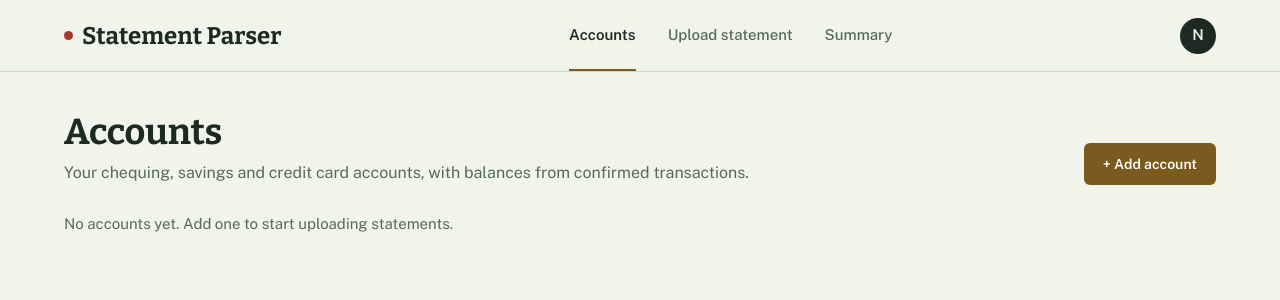
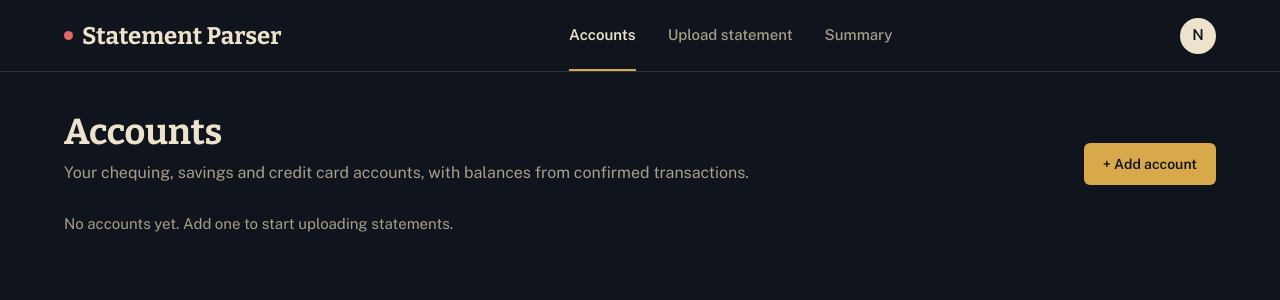
Before and after one commit to AliAliAljasim/tide-finance-tracker, a Flask app: page /accounts in a window 1280 px wide. Shown: the top 300 px of the page. Run offline with Flask 3, Linux system fonts and the light colour scheme; the visitor is signed in with stand-in values (Sample User, id 1); data that the repository does not hold is empty.

Commit message:
Restyle to a dark 'deep vault navy' palette
Same system (ledger-paper layout, red-for-debits rule, Bitter+Public
Sans type, stamp/margin-rule components) on a dark theme instead:
navy background, parchment-cream ink, brass/gold accent.

Palette work, since a straight color swap didn't hold up:
- Plain dark ink read as the obvious credit color but failed the
  categorical chart validator (too dark/low-chroma to register as a
  hue), same problem gold had as a *chart mark* even though it works
  fine as UI accent text/buttons. Landed on a validated blue-black
  ledger-ink blue (#5098E8) for credits instead, paired with red
  (#e66767) for debits — both checked against the actual chart/card
  surfaces, not just eyeballed.
- Re-did every hardcoded color that assumed the light theme's
  direction: modal backdrop/shadow opacity, hover states (were using
  the *darker* page background for hover, which reads backwards on a
  dark UI — switched to a lighter --surface-hover), toast/button text
  on colored fills (white text was unreadable on the light gold accent
  and sub-4.5:1 on the red), and the review page's flagged/duplicate
  row tints (light pastel washes replaced with dark tinted washes).
- Re-validated contrast by hand after every change: --muted, the auth
  panel's lede/foot text, and the credit/debit pair all checked
  against WCAG/the dataviz palette validator rather than assumed.
- Auth split panel's hero side now needs its own explicit dark value
  (the previous var(--ink) reference flipped to light along with
  --ink itself), stepped one level darker than the page background so
  the hero/form split still reads.
- Category chart uses the dataviz skill's own dark-surface categorical
  steps, re-validated against this app's actual card surface color
  rather than the skill's default surface.

Backend untouched; all 47 tests still pass.

```diff
--- a/static/css/app.css
+++ b/static/css/app.css
@@ -1,19 +1,22 @@
 :root {
-  /* "The Ledger" — pale accounting-pad paper, ink, and a single red rule
-     for debits (the old bookkeeping idiom: "in the red"). Credits and
-     success states stay in ordinary ink; there is no separate green. */
-  --ground: #F0F4EA;        /* ledger-paper green */
-  --surface: #FFFFFF;       /* index-card white */
-  --ink: #1D2A24;           /* ledger ink */
-  --muted: #566A58;         /* faded ink */
-  --line: #CBD9C4;          /* pale rule line */
-  --line-soft: #DEE8D8;
-  --track: #E3EBDD;
-  --border-input: #B9C9B2;
-  --accent: #7A5A1E;        /* brass ink — links, primary actions, stamps */
-  --accent-ink: #FFFFFF;
-  --pos: #2A5CA8;           /* credits: blue-black ledger ink, not green */
-  --neg: #A4392C;           /* debits/errors: ledger red */
+  /* "The Ledger: Vault" — a bank vault at night. Deep navy instead of
+     paper, a warm brass/gold accent (the vault's fittings), parchment-cream
+     ink, and the same bookkeeping rule as before: red is reserved for
+     debits and errors only — credits get their own blue ledger-ink, never
+     a generic green. */
+  --ground: #10151D;        /* vault-room navy */
+  --surface: #1A212B;       /* deposit-box panel */
+  --surface-hover: #212B38;
+  --ink: #EDE3CC;           /* parchment ink */
+  --muted: #A89E89;         /* dimmed parchment */
+  --line: #2B3545;          /* subtle panel rule */
+  --line-soft: #232D3A;
+  --track: #232D3A;
+  --border-input: #3A4659;
+  --accent: #D8A94A;        /* brass/gold — links, primary actions, stamps */
+  --accent-ink: #10151D;    /* dark ink reads on both the gold accent and the red */
+  --pos: #5098E8;           /* credits: ledger-ink blue, not green */
+  --neg: #e66767;           /* debits/errors: ledger red */
   --font-display: 'Bitter', Georgia, serif;
   --font-body: 'Public Sans', system-ui, sans-serif;
   --font-mono: 'Public Sans', system-ui, sans-serif;
--- a/static/js/review.js
+++ b/static/js/review.js
@@ -56,10 +56,10 @@ function rowHtml(tx) {
     let rowStyle = '';
     let banner = '';
     if (tx.flagged) {
-        rowStyle = ' style="background:#F7E7E3;"';
+        rowStyle = ' style="background:#2E1C1C;"';
         banner = `<div style="font-size:12px;color:var(--neg);margin-top:4px;">${escapeHtml(tx.flag_reason)}</div>`;
     } else if (tx.is_duplicate) {
-        rowStyle = ' style="background:#F2EBD9;"';
+        rowStyle = ' style="background:#2E2814;"';
         banner = `<div style="font-size:12px;color:var(--accent);margin-top:4px;">This looks like a duplicate of an existing transaction.
             <button type="button" class="link dup-keep" style="background:none;border:0;cursor:pointer;margin-left:8px;">Keep</button>
             <button type="button" class="link dup-skip" style="background:none;border:0;cursor:pointer;color:var(--neg);margin-left:10px;">Skip</button></div>`;
```
Also changed, not shown: other parts of static/css/app.css (+12 -12 lines), static/css/auth.css (+6 -4 lines), templates/summary.html (+8 -7 lines).
